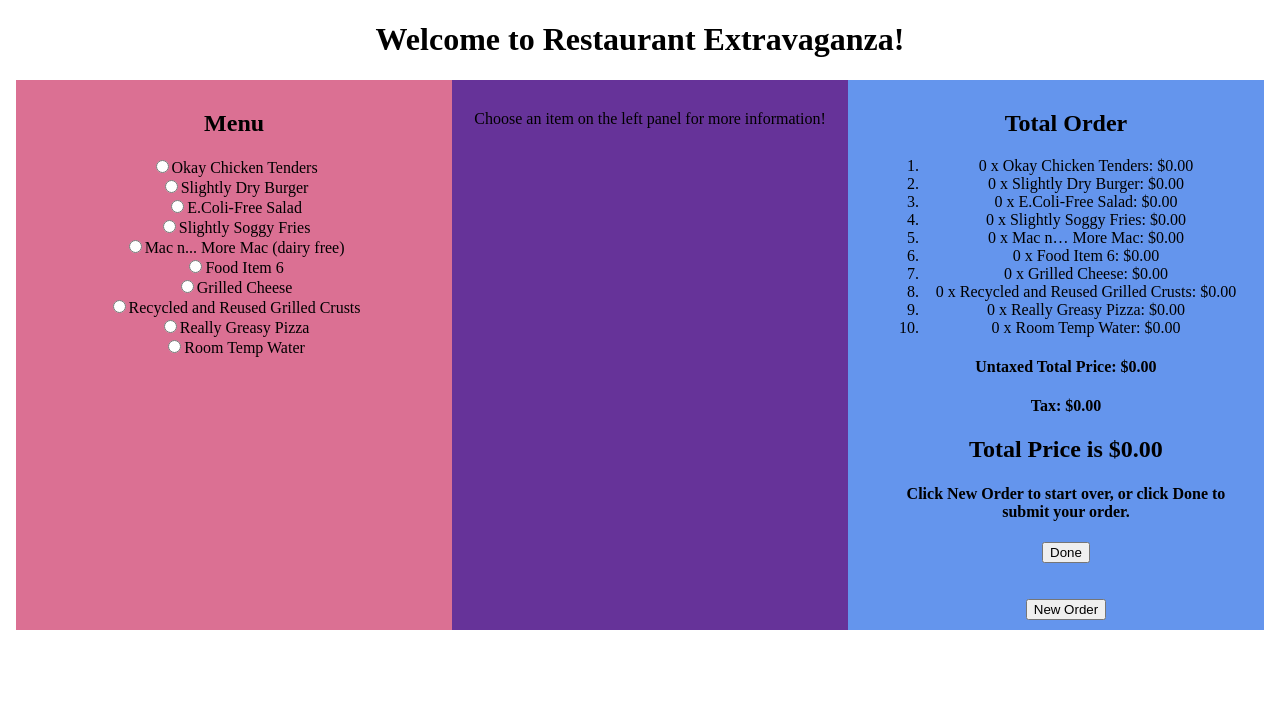
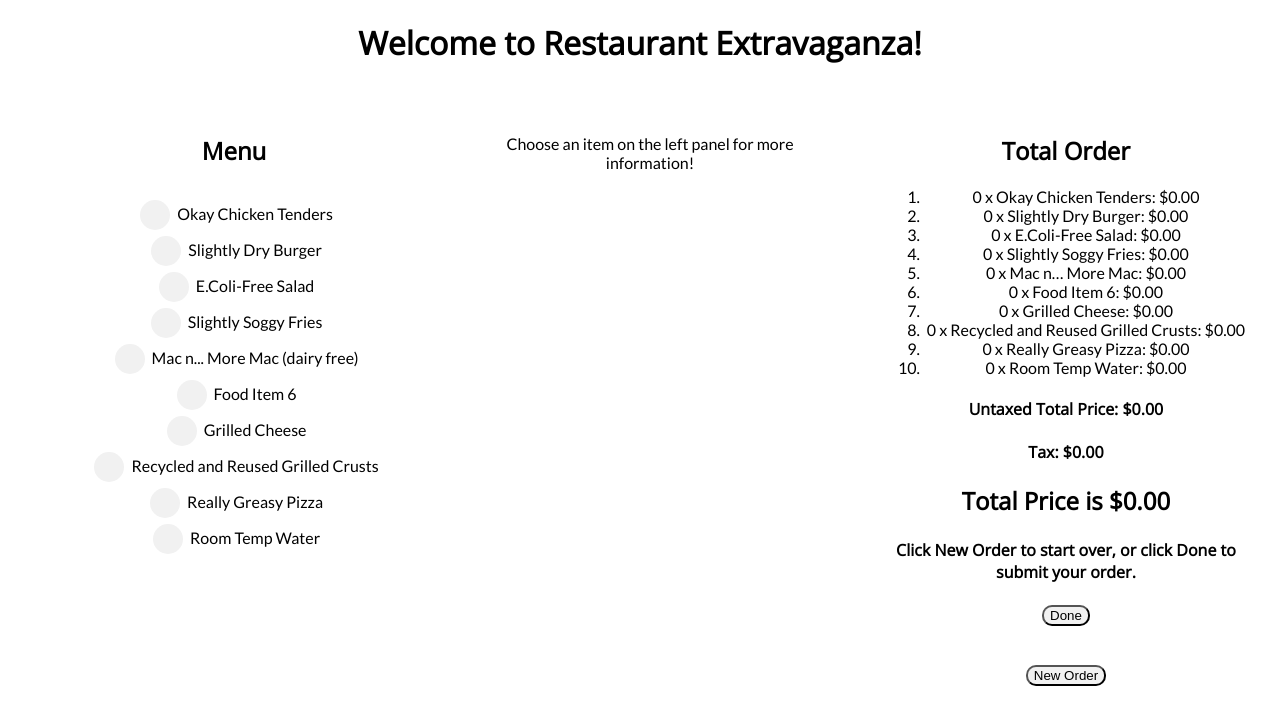
Before and after one commit to yang123vc/RestaurantOrderSystemFrontEnd, an Angular app in the folder OrderSystem/: page / in a window 1280 px wide. Shown: the top 724 px of the page. Built offline with nearby package versions, Linux system fonts and the light colour scheme.

Commit message:
Styling changes

```diff
--- a/OrderSystem/src/app/app.component.css
+++ b/OrderSystem/src/app/app.component.css
@@ -4,7 +4,8 @@
 	float:left;
 	width:100%;
 	overflow:hidden;
-	background: cornflowerblue; /* column 3 background colour */
+	background: white; /* column 3 background colour */
+
 }
 #container2 {
 	clear:left;
@@ -12,15 +13,74 @@
 	width:100%;
 	position:relative;
 	right:33.333%;
-	background: rebeccapurple; /* column 2 background colour */
+	background: white; /* column 2 background colour */
 }
 #container1 {
 	float:left;
 	width:100%;
 	position:relative;
 	right:33.33%;
-	background: palevioletred; /* column 1 background colour */
+	background: white; /* column 1 background colour */
 	padding: 10px;
+}
+
+.radButt {
+	appearance: none;
+    display: inline-block;
+    position: relative;
+    background-color: #f1f1f1;
+    color: #666;
+    top: 10px;
+    height: 30px;
+    width: 30px;
+    border: 0;
+    border-radius: 50px;
+    cursor: pointer;
+    margin-right: 7px;
+    outline: none;
+}
+.radButt:hover
+{
+     background-color: #f7f7f7;
+}
+
+.radButt:checked::before
+{
+     position: absolute;
+     font: 13px/1 'Open Sans', sans-serif;
+     left: 11px;
+     top: 7px;
+     content: '\02143';
+     transform: rotate(40deg);
+}
+.radButt:checked
+{
+     background-color: #f1f1f1;
+}
+
+.updateForm {
+    background-color: #f1f1f1;
+	border-radius: 10px;
+}
+
+.updateIn {
+    background-color: white;
+	border-radius: 10px;
+}
+
+.updateButt {
+	background: white;
+    border-radius: 50px;
+}
+
+#doneButt {
+    background-color: #f1f1f1;
+	border-radius: 10px;
+}
+
+#newButt {
+    background-color: #f1f1f1;
+	border-radius: 10px;
 }
 
 #menu_options{
@@ -30,6 +90,11 @@
 	left:68.67%;
 	overflow:hidden;
 	text-align: center;
+	font-family: 'Lato', sans-serif;
+}
+
+h1, h2, h3, h4 {
+	font-family: 'Open Sans', sans-serif;
 }
 
 #item_display{
@@ -38,6 +103,7 @@
 	position:relative;
 	left:72.67%;
 	overflow:hidden;
+	font-family: 'Lato', sans-serif;
 }
 
 #total_order{
@@ -46,18 +112,12 @@
 	position:relative;
 	left:76.67%;
 	overflow:hidden;
+	font-family: 'Lato', sans-serif;
 	text-align: center;
 }
 
-.fooditem{
-    border: 2px solid palevioletred;
-    width: 100%;
-    padding: 5px;
-    background-color: aquamarine;
-}
-
 .row {
-    text-align:center;
+	text-align:center;
 }
 
 #default {
--- a/OrderSystem/src/app/app.component.html
+++ b/OrderSystem/src/app/app.component.html
@@ -1,4 +1,7 @@
 <html>
+   <head>
+         <link href="https://fonts.googleapis.com/css?family=Lato|Open+Sans" rel="stylesheet">
+   </head>
 <body>
 <div style="text-align:center">
    <h1>
@@ -9,40 +12,42 @@
 <div id="container3" ng-app = "">
    <div id="container2">
       <div id="container1">
+         <br>
          <div id="menu_options">
             <h2>Menu</h2>
             <form>
                <div class="row">
-                  <input type= "radio" name = "whichFood" [(ngModel)]="whichFood" [value] = 1 >Okay Chicken Tenders
+                  <input type= "radio" class = "radButt"  name = "whichFood" [(ngModel)]="whichFood" [value] = 1 >Okay Chicken Tenders
                </div>
                <div class="row">
-                  <input type= "radio" name = "whichFood" [(ngModel)]="whichFood" [value] = 2 >Slightly Dry Burger
+                  <input type= "radio" class = "radButt"  name = "whichFood" [(ngModel)]="whichFood" [value] = 2 >Slightly Dry Burger
                </div>
                <div class="row">
-                  <input type= "radio" name = "whichFood" [(ngModel)]="whichFood" [value] = 3 >E.Coli-Free Salad
+                  <input type= "radio" class = "radButt"  name = "whichFood" [(ngModel)]="whichFood" [value] = 3 >E.Coli-Free Salad
                </div>
                <div class="row">
-                  <input type= "radio" name = "whichFood" [(ngModel)]="whichFood" [value] = 4 >Slightly Soggy Fries
+                  <input type= "radio" class = "radButt"  name = "whichFood" [(ngModel)]="whichFood" [value] = 4 >Slightly Soggy Fries
                </div>
                <div class="row">
-                  <input type= "radio" name = "whichFood" [(ngModel)]="whichFood" [value] = 5 >Mac n... More Mac (dairy free)
+                  <input type= "radio" class = "radButt"  name = "whichFood" [(ngModel)]="whichFood" [value] = 5 >Mac n... More Mac (dairy free)
                </div>
                <div class="row">
-                  <input type= "radio" name = "whichFood" [(ngModel)]="whichFood" [value] = 6 >Food Item 6
+                  <input type= "radio" class = "radButt"  name = "whichFood" [(ngModel)]="whichFood" [value] = 6 >Food Item 6
                </div>
                <div class="row">
-                  <input type= "radio" name = "whichFood" [(ngModel)]="whichFood" [value] = 7 >Grilled Cheese
+                  <input type= "radio" class = "radButt"  name = "whichFood" [(ngModel)]="whichFood" [value] = 7 >Grilled Cheese
                </div>
                <div class="row">
-                  <input type= "radio" name = "whichFood" [(ngModel)]="whichFood" [value] = 8 >Recycled and Reused Grilled Crusts
+                  <input type= "radio" class = "radButt"  name = "whichFood" [(ngModel)]="whichFood" [value] = 8 >Recycled and Reused Grilled Crusts
                </div>
                <div class="row">
-                  <input type= "radio" name = "whichFood" [(ngModel)]="whichFood" [value] = 9 >Really Greasy Pizza
+                  <input type= "radio" class = "radButt"  name = "whichFood" [(ngModel)]="whichFood" [value] = 9 >Really Greasy Pizza
                </div>
                <div class="row">
-                  <input type= "radio" name = "whichFood" [(ngModel)]="whichFood" [value] = 10 >Room Temp Water
+                  <input type= "radio" class = "radButt"  name = "whichFood" [(ngModel)]="whichFood" [value] = 10 >Room Temp Water
                </div>
             </form>
+            <br>
          </div>
          <div id= "item_display">
             <div id = "itemTitle" class = "row">
@@ -186,7 +191,7 @@
                   This macaroni dish is free of cheese -- Vegan friendly!
                 </div>
                 <div *ngIf ="whichFood==6">
-                  All we know is that it’s 6.66
+                  All we know is that it’s $6.66
                </div>
                <div *ngIf ="whichFood==7">
                   One slice of bread and cheese makes the perfect bread-to-cheese ratio!
@@ -206,72 +211,72 @@
             </div>
             <br>
             <div id = "ordButts" class = "row">
-                <form *ngIf ="whichFood==1">
-                  Quantity: <input #quantity1 min = '0' value = '0' default = '0' id = "quantity" type="number" (keyup.enter)="formSubmitted1(quantity1.value)" />
-                  <button (click)="formSubmitted1(quantity1.value)">
+                <form class = "updateForm" *ngIf ="whichFood==1">
+                  Quantity: <input #quantity1 class = "updateIn" min = '0' value = '0' default = '0' id = "quantity" type="number" (keyup.enter)="formSubmitted1(quantity1.value)" />
+                  <button class = "updateButt" (click)="formSubmitted1(quantity1.value)">
                      Update Quantity
                   </button>
                   <br>
                 </form>
-                <form *ngIf ="whichFood==2">
-                  Quantity: <input #quantity2 min = '0' value = '0' default = '0' id = "quantity" type="number" (keyup.enter)="formSubmitted2(quantity2.value)" />
-                  <button (click)="formSubmitted2(quantity2.value)">
+                <form class = "updateForm" *ngIf ="whichFood==2">
+                  Quantity: <input #quantity2 class = "updateIn" min = '0' value = '0' default = '0' id = "quantity" type="number" (keyup.enter)="formSubmitted2(quantity2.value)" />
+                  <button class = "updateButt" (click)="formSubmitted2(quantity2.value)">
                      Update Quantity
                   </button>
                   <br>
                 </form>
-                <form *ngIf ="whichFood==3">
-                  Quantity: <input #quantity3 min = '0' value = '0'  default = '0' id = "quantity" type="number" (keyup.enter)="formSubmitted3(quantity3.value)"/>
-                  <button (click)="formSubmitted3(quantity3.value)">
+                <form class = "updateForm" *ngIf ="whichFood==3">
+                  Quantity: <input #quantity3 class = "updateIn" min = '0' value = '0'  default = '0' id = "quantity" type="number" (keyup.enter)="formSubmitted3(quantity3.value)"/>
+                  <button class = "updateButt" (click)="formSubmitted3(quantity3.value)">
                      Update Quantity
                   </button>
                   <br>
                 </form>
-                <form *ngIf ="whichFood==4">
-                  Quantity: <input #quantity4 min = '0' value = '0' default = '0' id = "quantity" type="number" (keyup.enter)="formSubmitted4(quantity4.value)"/>
-                  <button (click)="formSubmitted4(quantity4.value)">
+                <form class = "updateForm" *ngIf ="whichFood==4">
+                  Quantity: <input #quantity4 class = "updateIn" min = '0' value = '0' default = '0' id = "quantity" type="number" (keyup.enter)="formSubmitted4(quantity4.value)"/>
+                  <button class = "updateButt" (click)="formSubmitted4(quantity4.value)">
                      Update Quantity
                   </button>
                   <br>
                 </form>
-                <form *ngIf ="whichFood==5">
-                  Quantity: <input #quantity5 min = '0' value = '0' default = '0' id = "quantity" type="number" (keyup.enter)="formSubmitted5(quantity5.value)"/>
-                  <button (click)="formSubmitted5(quantity5.value)">
+                <form class = "updateForm" *ngIf ="whichFood==5">
+                  Quantity: <input #quantity5 class = "updateIn" min = '0' value = '0' default = '0' id = "quantity" type="number" (keyup.enter)="formSubmitted5(quantity5.value)"/>
+                  <button class = "updateButt" (click)="formSubmitted5(quantity5.value)">
                      Update Quantity
                   </button>
                   <br>
                 </form>
-                <form *ngIf ="whichFood==6">
-                  Quantity: <input #quantity6 min = '0' value = '0' default = '0' id = "quantity" type="number" (keyup.enter)="formSubmitted6(quantity6.value)"/>
-                  <button (click)="formSubmitted6(quantity6.value)">
+                <form class = "updateForm" *ngIf ="whichFood==6">
+                  Quantity: <input #quantity6 class = "updateIn" min = '0' value = '0' default = '0' id = "quantity" type="number" (keyup.enter)="formSubmitted6(quantity6.value)"/>
+                  <button class = "updateButt" (click)="formSubmitted6(quantity6.value)">
                      Update Quantity
                   </button>
                   <br>
                </form>
-                <form *ngIf ="whichFood==7">
-                  Quantity: <input #quantity7 min = '0' value = '0' default = '0' id = "quantity" type="number" (keyup.enter)="formSubmitted7(quantity7.value)"/>
-                  <button (click)="formSubmitted7(quantity7.value)">
+                <form class = "updateForm" *ngIf ="whichFood==7">
+                  Quantity: <input #quantity7 class = "updateIn" min = '0' value = '0' default = '0' id = "quantity" type="number" (keyup.enter)="formSubmitted7(quantity7.value)"/>
+                  <button class = "updateButt" (click)="formSubmitted7(quantity7.value)">
                      Update Quantity
                   </button>
                   <br>
                 </form>
-                <form *ngIf ="whichFood==8">
-                  Quantity: <input #quantity8 min = '0' value = '0' default = '0' id = "quantity" type="number" (keyup.enter)="formSubmitted8(quantity8.value)"/>
-                  <button (click)="formSubmitted8(quantity8.value)">
+                <form class = "updateForm" *ngIf ="whichFood==8">
+                  Quantity: <input #quantity8 class = "updateIn" min = '0' value = '0' default = '0' id = "quantity" type="number" (keyup.enter)="formSubmitted8(quantity8.value)"/>
+                  <button class = "updateButt" (click)="formSubmitted8(quantity8.value)">
                      Update Quantity
                   </button>
                   <br>
                 </form>
-                <form *ngIf ="whichFood==9">
-                  Quantity: <input #quantity9 min = '0' value = '0' id = "quantity" type="number" (keyup.enter)="formSubmitted9(quantity9.value)"/>
-                  <button (click)="formSubmitted9(quantity9.value)">
+                <form class = "updateForm" *ngIf ="whichFood==9">
+                  Quantity: <input #quantity9 class = "updateIn" min = '0' value = '0' id = "quantity" type="number" (keyup.enter)="formSubmitted9(quantity9.value)"/>
+                  <button class = "updateButt" (click)="formSubmitted9(quantity9.value)">
                      Update Quantity
                   </button>
                   <br>
                 </form>
-                <form *ngIf ="whichFood==10">
-                  Quantity: <input #quantity10 min = '0' value = '0' default = '0' id = "quantity" type="number" (keyup.enter)="formSubmitted10(quantity10.value)"/>
-                  <button (click)="formSubmitted10(quantity10.value)">
+                <form class = "updateForm" *ngIf ="whichFood==10">
+                  Quantity: <input #quantity10 class = "updateIn" min = '0' value = '0' default = '0' id = "quantity" type="number" (keyup.enter)="formSubmitted10(quantity10.value)"/>
+                  <button class = "updateButt" (click)="formSubmitted10(quantity10.value)">
                      Update Quantity
                   </button>
                   <br>
@@ -298,17 +303,18 @@
                   <h4> Tax: {{taxString}} </h4>
                   <h2>Total Price is {{orderPrice}}</h2>
                   <h4> Click New Order to start over, or click Done to submit your order.</h4>
-                  <button (click)="submit()">
+                  <button id = "doneButt" (click)="submit()">
                      Done
                   </button>
                   <br>
                   <label>{{submitOrderMessage}}</label>
                   <br>
                   <br>
-                  <button (click) = "refresh()">
+                  <button id = "newButt" (click) = "refresh()">
                      New Order
                   </button>
                </div>
+               <br>
          </div>
       </div>
    </div>
```
